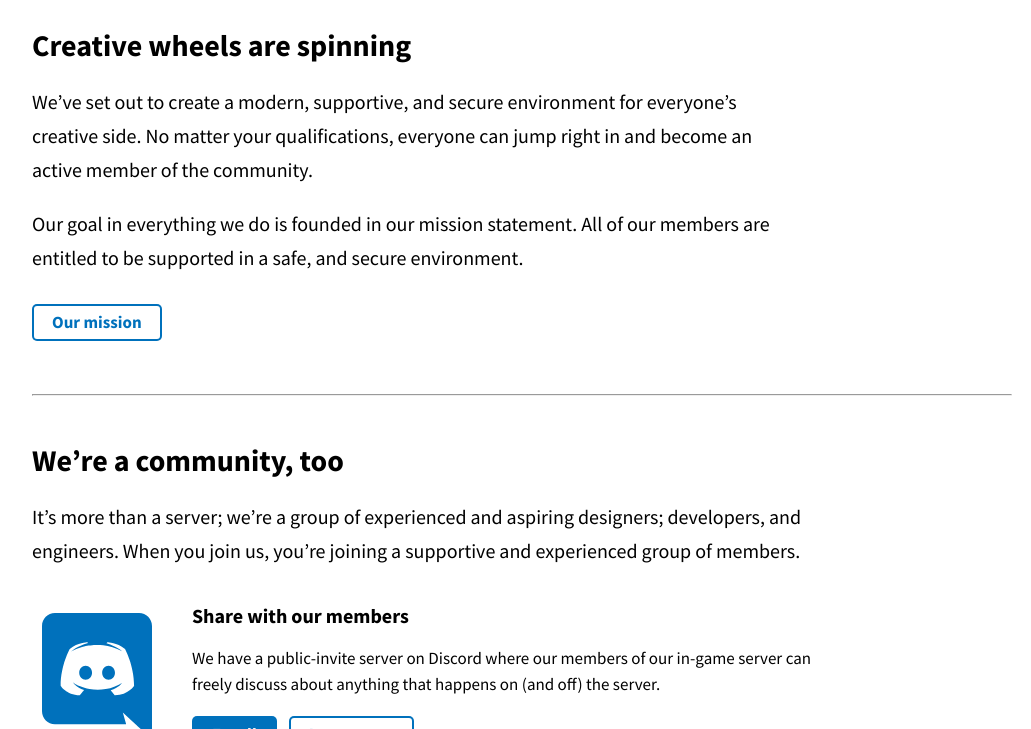
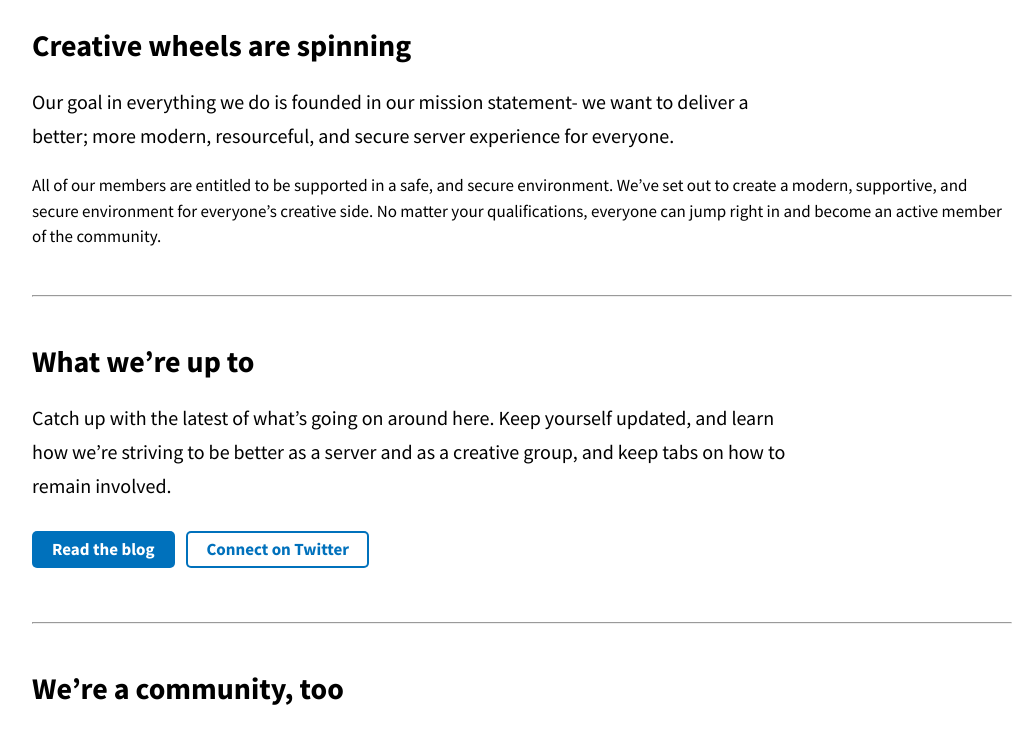
Before and after one commit to serrif/website, a Jekyll site: the page built from main/home.md, in a window 1280 px wide and 900 px high, scrolled down 207 px, cut to the strip 171-900 px from the top of the window. Shown: the whole strip, without its empty margins (118-1149 px from the left). Built offline with Jekyll 4.4.1, drawn with Linux system fonts in a browser that asks for light colours; nearby versions of some CDN libraries.

Commit message:
broken pieces fitting somewhere

```diff
--- a/_includes/post.html
+++ b/_includes/post.html
@@ -5,11 +5,9 @@
       {{ post.tags[0] }}
     </p>
 
-    <h1 class="post-title">
-      {% if include.excerpt %}<a href="{{ site.baseurl }}{{ post.url }}">{% endif %}
+    <h2 class="post-title">
       {{ post.title }}
-      {% if include.excerpt %}</a>{% endif %}
-    </h1>
+    </h2>
 
     {% if post.author %}
     <span class="post-date site-subheading">By {{ post.author }}</span>
--- a/main/home.md
+++ b/main/home.md
@@ -13,13 +13,19 @@ hero:
 ---
 
 ## Creative wheels are spinning
-We've set out to create a modern, supportive, and secure environment for everyone's creative side. No matter your qualifications, everyone can jump right in and become an active member of the community.
+Our goal in everything we do is founded in our mission statement- we want to deliver a better; more modern, resourceful, and secure server experience for everyone.
 {: .usa-font-lead }
 
-Our goal in everything we do is founded in our mission statement. All of our members are entitled to be supported in a safe, and secure environment.
+All of our members are entitled to be supported in a safe, and secure environment. We've set out to create a modern, supportive, and secure environment for everyone's creative side. No matter your qualifications, everyone can jump right in and become an active member of the community.
+
+<hr style="margin-top: 4.5rem;">
+
+## What we're up to
+Catch up with the latest of what's going on around here. Keep yourself updated, and learn how we're striving to be better as a server and as a creative group, and keep tabs on how to remain involved.
 {: .usa-font-lead }
 
-<a class="usa-button usa-button-secondary" href="../mission">Our mission</a>
+<a class="usa-button usa-button" href="../blog">Read the blog</a>
+<a class="usa-button usa-button-secondary" href="../twitter">Connect on Twitter</a>
 
 <hr style="margin-top: 4.5rem;">
 
```
Also changed, not shown: other parts of main/home.md (+1 -1 lines), _data/navigation.yml (+3 -16 lines), main/contact.md (added, +13 -0 lines), main/download.md (+1 -1 lines), main/faq.md (+1 -1 lines), main/mission.md (deleted, +0 -119 lines), main/team.md (+1 -1 lines), 8 other files.
